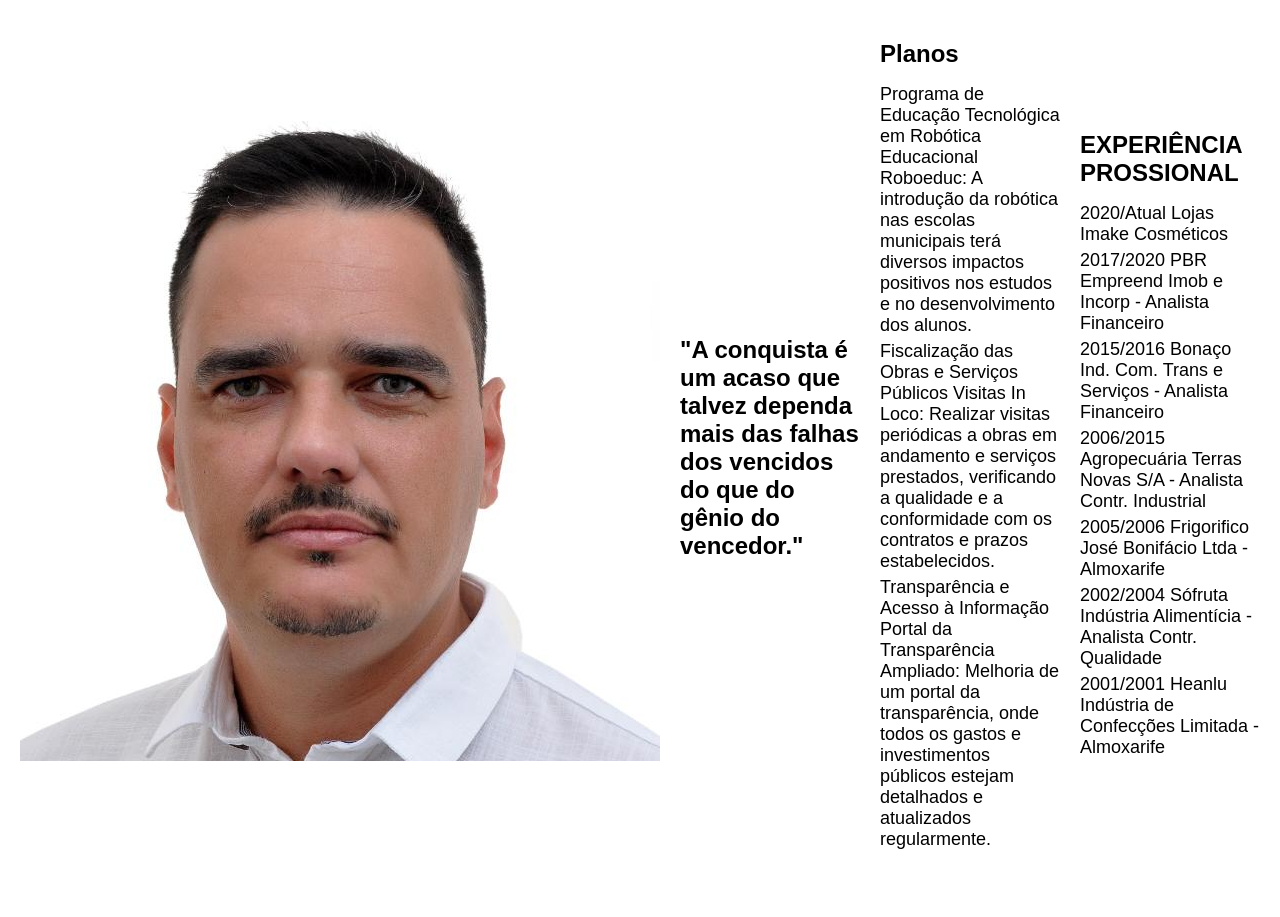
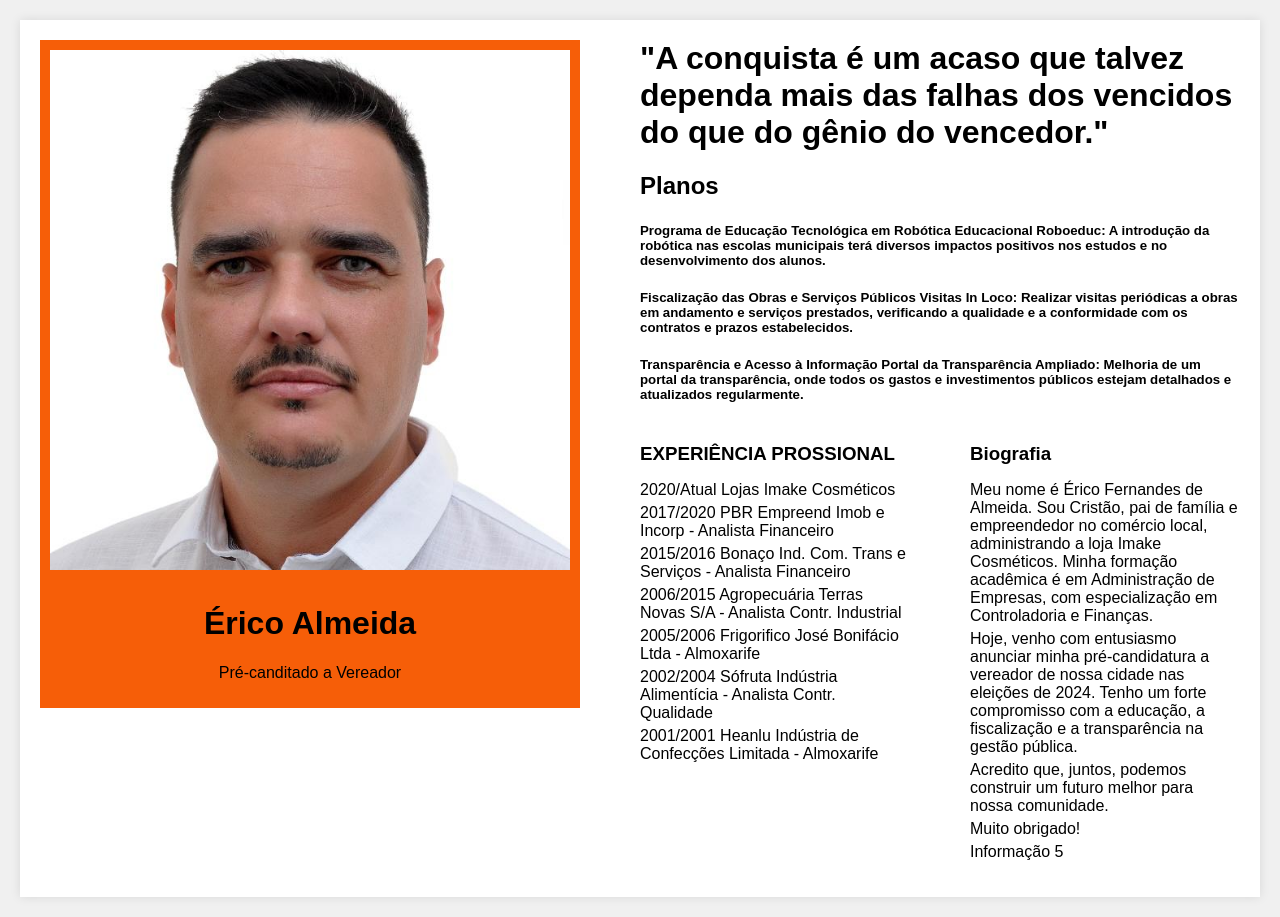
Before and after one commit to JoaoVitorPereiraSantos/paivini, a plain HTML site: page index.html in a window 1280 px wide. Before the commit the page ends 886 px from the top, so only its background shows below. Drawn offline with Linux system fonts and the light colour scheme.

Commit message:
Add files via upload

```diff
--- a/index.html
+++ b/index.html
@@ -1,47 +1,60 @@
 <!DOCTYPE html>
-<html lang="en">
+<html lang="pt-BR">
 <head>
     <meta charset="UTF-8">
     <meta name="viewport" content="width=device-width, initial-scale=1.0">
-    <title>Site Vereador</title>
+    <title>Meu Site Amarelo</title>
     <link rel="stylesheet" href="styles.css">
 </head>
 <body>
     <div class="container">
-        <div class="photo">
-            <img src="foto.png" alt="Foto Principal">
+        <div class="left-side">
+            <div class="photo-caption">
+                <img src="foto.png" alt="Descrição da Imagem">
+                <div class="caption">
+                    <h1>Érico Almeida</h1>
+                    <p>Pré-canditado a Vereador</p>
                 </div>
-        <div class="topics">
-            <h2>"A conquista é um acaso que talvez dependa mais das falhas dos vencidos do que do gênio do vencedor."</h2>
-
             </div>
-
-        <div class="topics">
+        </div>
+        <div class="right-side">
+            <h1>"A conquista é um acaso que talvez dependa mais das falhas dos vencidos do que do gênio do vencedor."</h1>
             <h2>Planos</h2>
-            <ul>
-                <li>Programa de Educação Tecnológica em Robótica Educacional
-                    Roboeduc: A introdução da robótica nas escolas municipais terá diversos impactos positivos nos estudos e no desenvolvimento dos alunos.</li>
-                <li>Fiscalização das Obras e Serviços Públicos
-                    Visitas In Loco: Realizar visitas periódicas a obras em andamento e serviços prestados, verificando a qualidade e a conformidade com os contratos e prazos estabelecidos.</li>
-                <li>
-                    Transparência e Acesso à Informação
-                    Portal da Transparência Ampliado: Melhoria de um portal da transparência, onde todos os gastos e investimentos públicos estejam detalhados e atualizados regularmente.</li>
-            </ul>
-        </div>
-
-        <div class="topics">
-            <h2>EXPERIÊNCIA PROSSIONAL</h2>
+            <h5>Programa de Educação Tecnológica em Robótica Educacional
+                Roboeduc: A introdução da robótica nas escolas municipais terá diversos impactos positivos nos estudos e no desenvolvimento dos alunos.</h5>
+            <h5>Fiscalização das Obras e Serviços Públicos
+                Visitas In Loco: Realizar visitas periódicas a obras em andamento e serviços prestados, verificando a qualidade e a conformidade com os contratos e prazos estabelecidos.</h5>
+            <h5>Transparência e Acesso à Informação
+                Portal da Transparência Ampliado: Melhoria de um portal da transparência, onde todos os gastos e investimentos públicos estejam detalhados e atualizados regularmente.</h5>
+            <div class="info">
+                <div class="info-section">
+                    <h3>EXPERIÊNCIA PROSSIONAL</h3>
                     <ul>
                         <li>2020/Atual Lojas Imake Cosméticos</li>
                         <li>2017/2020 PBR Empreend Imob e Incorp - Analista Financeiro</li>
-                <li>2015/2016 Bonaço Ind. Com. Trans e Serviços - Analista Financeiro </li>
+                        <li>2015/2016 Bonaço Ind. Com. Trans e Serviços - Analista Financeiro</li>
                         <li>2006/2015 Agropecuária Terras Novas S/A - Analista Contr. Industrial </li>
                         <li>2005/2006 Frigorifico José Bonifácio Ltda - Almoxarife</li>
                         <li>2002/2004 Sófruta Indústria Alimentícia - Analista Contr. Qualidade</li>
                         <li>2001/2001 Heanlu Indústria de Confecções Limitada - Almoxarife</li>
                     </ul>
                 </div>
+                <div class="info-section">
+                    <h3>Biografia</h3>
+                    <ul>
+                        <li>Meu nome é Érico Fernandes de Almeida. Sou Cristão, pai de família e empreendedor no comércio local,
+                             administrando a loja Imake Cosméticos. Minha formação acadêmica é em Administração de Empresas,
+                              com especialização em Controladoria e Finanças.</li>
+                        <li>Hoje, venho com entusiasmo anunciar minha pré-candidatura a vereador de nossa cidade nas eleições de 2024.
+                             Tenho um forte compromisso com a educação, a fiscalização e a transparência na gestão pública.</li>
+                        <li>Acredito que, juntos, podemos construir um futuro melhor para nossa comunidade.</li>
+                        <li>Muito obrigado!</li>
+                        <li>Informação 5</li>
+                    </ul>
                 </div>
-    <script src="script.js"></script>
+            </div>
+        </div>
+    </div>
+    <script src="scripts.js"></script>
 </body>
 </html>
--- a/styles.css
+++ b/styles.css
@@ -1,5 +1,6 @@
 body {
     font-family: Arial, sans-serif;
+    background-color: #f0f0f0;
     margin: 0;
     padding: 0;
 }
@@ -7,31 +8,59 @@ body {
 .container {
     display: flex;
     justify-content: space-between;
-    align-items: center;
+    max-width: 1200px;
+    margin: 20px auto;
     padding: 20px;
+    background-color: white;
+    box-shadow: 0 0 10px rgba(0, 0, 0, 0.1);
 }
 
-.photo img {
+.left-side {
+    width: 45%;
+    display: flex;
+    justify-content: flex-end;
+    align-items: flex-start;
+}
+
+.left-side .photo-caption {
+    background-color: #F65E08;
+    padding: 10px;
+    text-align: center;
+
+}
+
+.left-side img {
     max-width: 100%;
     height: auto;
-}
-
-.topics {
-    flex: 1;
-    margin-left: 20px;
-}
-
-.topics h2 {
-    font-size: 24px;
     margin-bottom: 10px;
 }
 
-.topics ul {
+.right-side {
+    width: 50%;
+}
+
+.right-side h1, .right-side h2 {
+    margin-top: 0;
+}
+
+.info {
+    display: flex;
+    justify-content: space-between;
+}
+
+.info-section {
+    width: 45%;
+}
+
+.info-section h3 {
+    margin-bottom: 10px;
+}
+
+.info-section ul {
     list-style-type: none;
     padding: 0;
 }
 
-.topics li {
-    font-size: 18px;
+.info-section ul li {
     margin-bottom: 5px;
 }
```
Also changed, not shown: scripts.js (added). Lines whose indentation alone changed are shown as unchanged.
